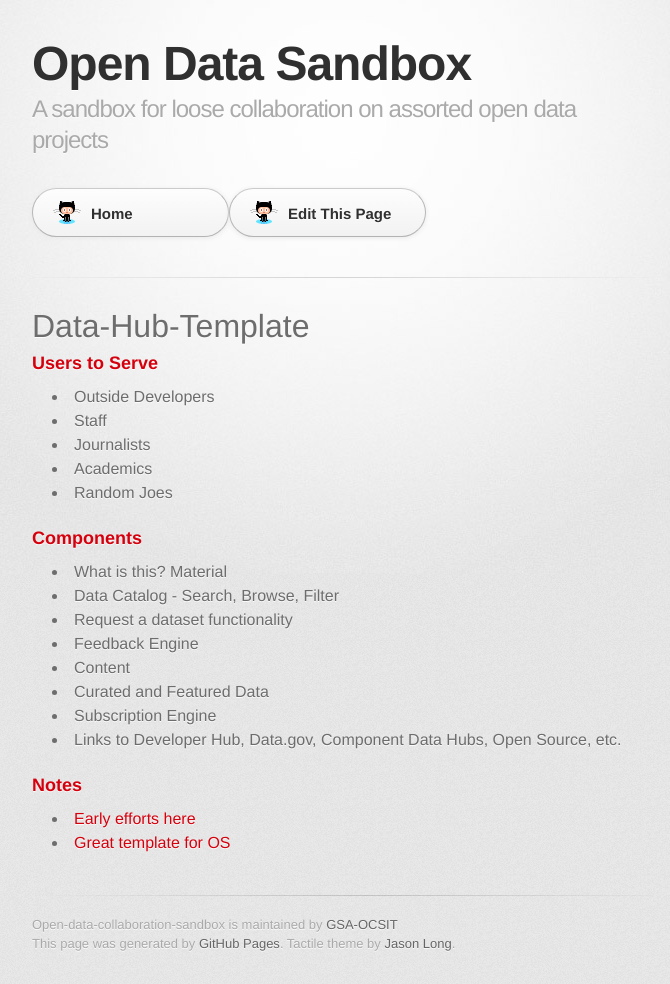
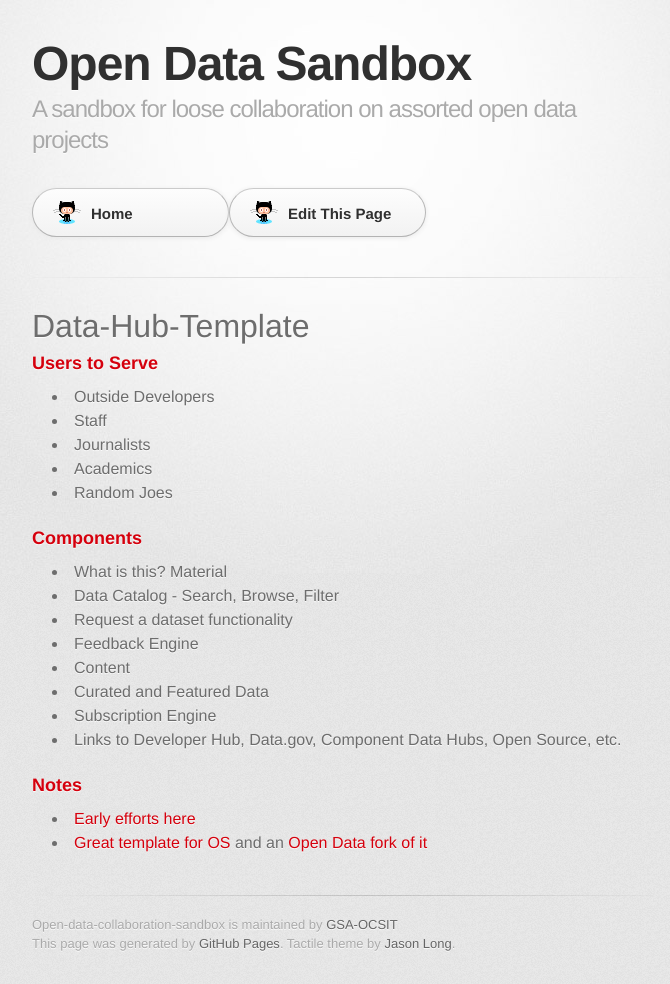
Before and after one commit to GSA/Open-Data-Collaboration-Sandbox, a Jekyll site: the page built from data-hub-template.md, in a window 1280 px wide. Shown: the whole page, without its empty margins (298-968 px from the left). Built offline with Jekyll 4.4.1, drawn with Linux system fonts in a browser that asks for light colours; some web fonts are replaced.

Commit message:
Update data-hub-template.md

```diff
--- a/data-hub-template.md
+++ b/data-hub-template.md
@@ -25,4 +25,4 @@ title: Data-Hub-Template
 
 ### Notes
 * [Early efforts here](https://github.com/USG-Website-Templates)
-* [Great template for OS](http://if.io/open-source-program-template/)
+* [Great template for OS](http://if.io/open-source-program-template/) and an [Open Data fork of it](https://github.com/GSA/open-data-program-template)
```
